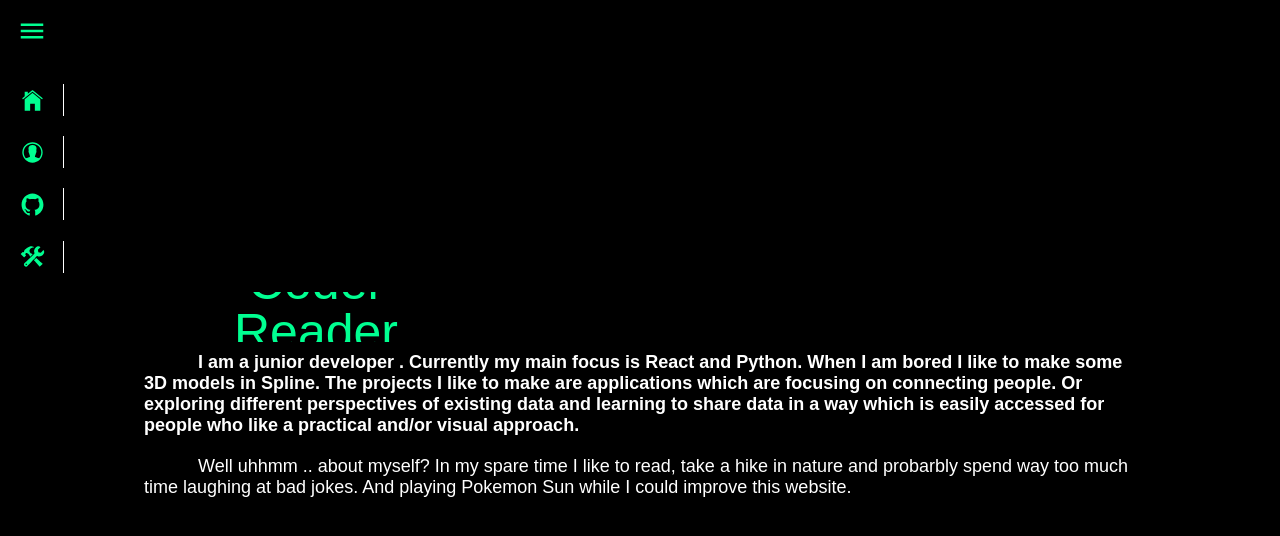
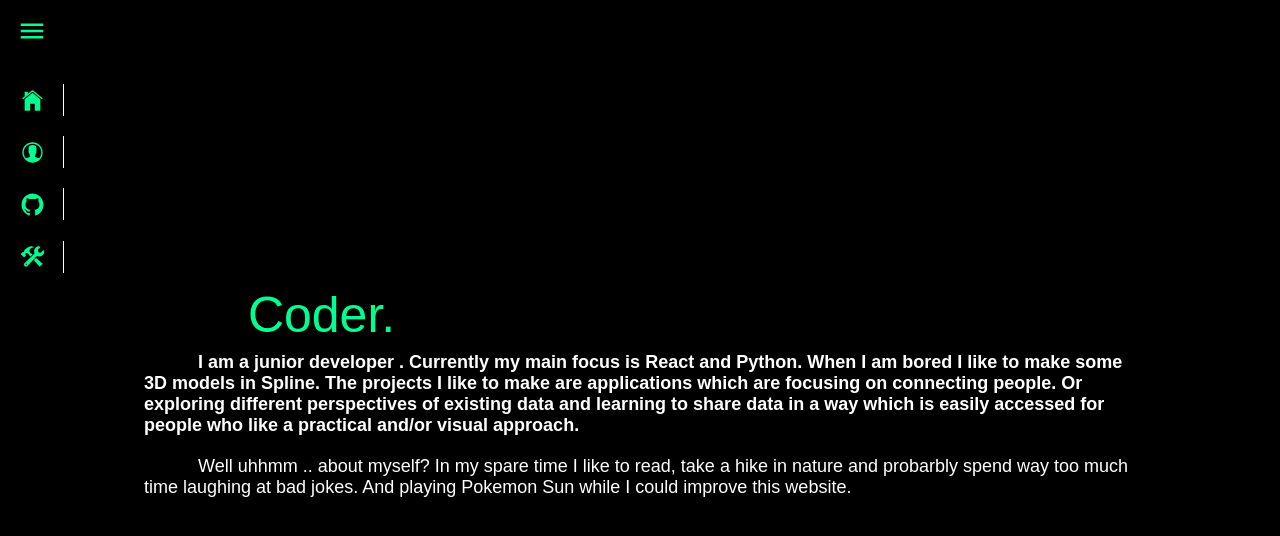
Before and after one commit to fsetrodinomo/WebsiteFS, a React (Create React App) app in the folder website/: page /aboutme in a window 1280 px wide. Shown: the top 536 px of the page. Built offline with nearby package versions, Linux system fonts and the light colour scheme.

Commit message:
removed 3d elements to reduce loading time on front screen

```diff
--- a/website/src/Pages/Aboutme.css
+++ b/website/src/Pages/Aboutme.css
@@ -29,12 +29,12 @@ span{
     display: block;
     height: 100%;
     padding-left: 80px;
-    animation: spin_words 10s infinite;
+    animation: spin_words 7s infinite;
 }
 
 @keyframes spin_words{
     10%{
-        transform: translateY(-100%);
+        transform: translateY(-200%);
     }
     20%{
         transform: translateY(-200%);
@@ -45,6 +45,7 @@ span{
     10%{
         transform: translateY(-100%);
     }
+
 
 }
 
--- a/website/src/Pages/Aboutme.js
+++ b/website/src/Pages/Aboutme.js
@@ -12,9 +12,9 @@ const Aboutme = () => {
                 <div class="container">
                 <div className='wrapper'>
                     <div className="words">
-                        <span>Coder</span>
-                        <span>Reader</span>
-                        <span>Stoic</span>
+                        <span>Coder.</span>
+                        <span>Reader.</span>
+                        <span>Stoic.</span>
                     </div>
                 </div>
                     <div class="row">
```
